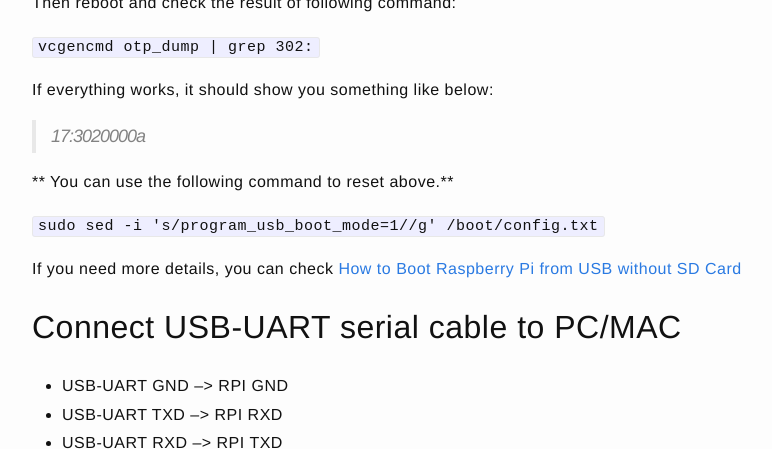
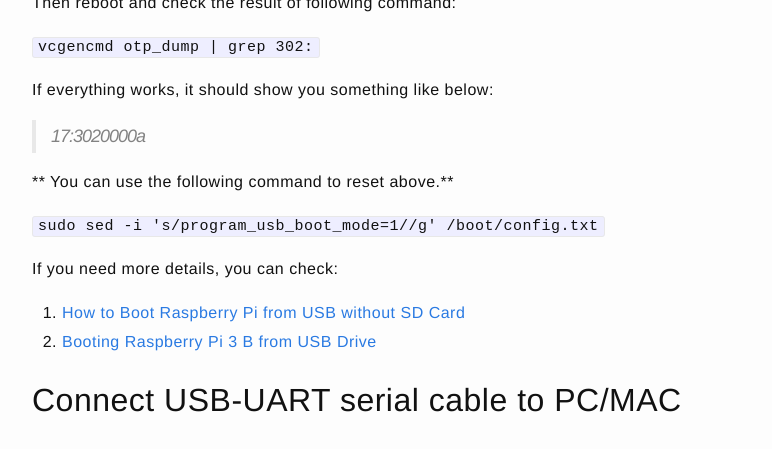
Before and after one commit to jazzi/jazzi.github.io, a Jekyll site: the page built from _posts/2025-12-09-install-openbsd78-on-raspberry-3b.md, in a window 1280 px wide and 900 px high, scrolled down 1906 px, cut to the strip 0-449 px from the top of the window. Shown: the whole strip, without its empty margins (238-1010 px from the left). Built offline with Jekyll 4.4.1, drawn with Linux system fonts in a browser that asks for light colours.

Commit message:
add more

```diff
--- a/_posts/2025-12-09-install-openbsd78-on-raspberry-3b.md
+++ b/_posts/2025-12-09-install-openbsd78-on-raspberry-3b.md
@@ -73,7 +73,9 @@ If everything works, it should show you something like below:
 
 `sudo sed -i 's/program_usb_boot_mode=1//g' /boot/config.txt`
 
-If you need more details, you can check [How to Boot Raspberry Pi from USB without SD Card](https://circuitdigest.com/tutorial/raspberry-pi-usb-boot-complete-guide)
+If you need more details, you can check:
+1. [How to Boot Raspberry Pi from USB without SD Card](https://circuitdigest.com/tutorial/raspberry-pi-usb-boot-complete-guide)
+2. [Booting Raspberry Pi 3 B from USB Drive](https://brezular.com/2024/04/05/booting-raspberry-pi-3-b-from-usb-drive/)
 
 
 ## Connect USB-UART serial cable to PC/MAC
```
